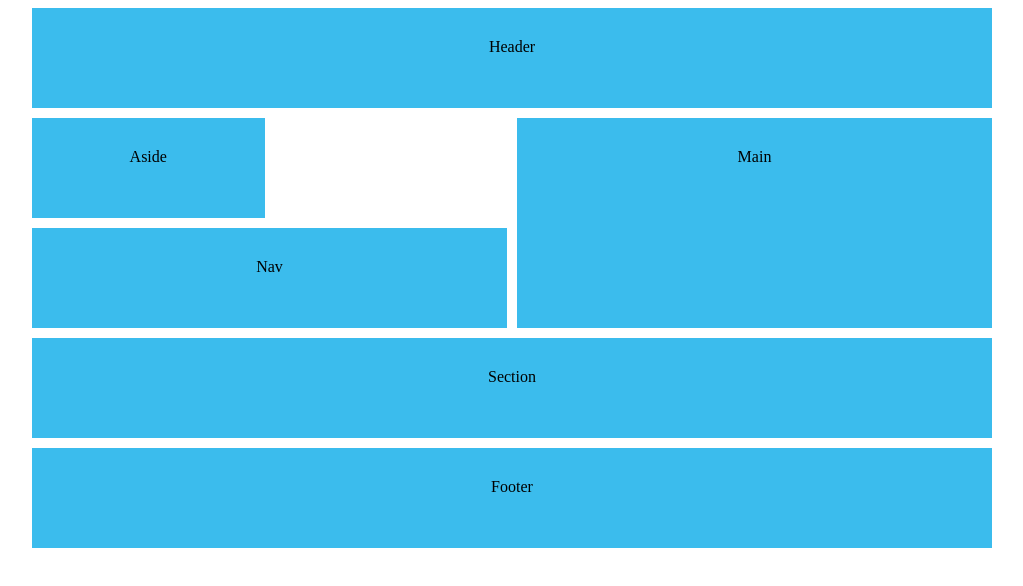
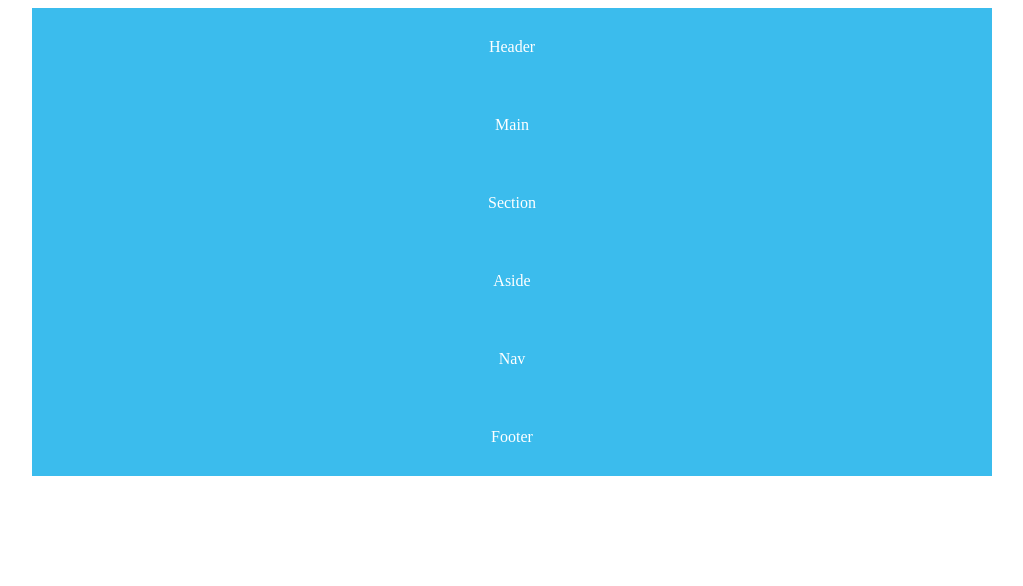
Before and after one commit to mytute/css-test, a plain HTML site: page index.html in a window 1280 px wide. Shown: the whole page, without its empty margins (128-1151 px from the left). Drawn offline with Linux system fonts and the light colour scheme.

Commit message:
add test

```diff
--- a/index.html
+++ b/index.html
@@ -7,45 +7,18 @@
 			color: #fff;
 			font-family: 'Nunito Semibold';
 			text-align: center;
-            color: black;
 		}
 		#content{
 			max-width: 960px;
 			margin: 0 auto;
-            display: grid;
-            grid-template-columns: repeat(4,1fr);
-            grid-auto-rows: minmax(100px, auto);
-            grid-gap:10px;
-            grid-template-areas:
-            "header header header header"
-            "aside . main main"
-            "nav nav main main"
-            "section section section section"
-            "myGridArea myGridArea myGridArea myGridArea"
+
 		}
 		#content > * {
 			background: #3bbced;
 			padding: 30px;
         }
 
-        header{
-            grid-area: header;
-        }
-        main{
-            grid-area: main;
-        }
-        aside{
-            grid-area: aside;
-        }
-        nav{
-            grid-area: nav;
-        }
-        section{
-            grid-area: section;
-        }
-        footer{
-            grid-area: myGridArea;
-        }
+
 
 	</style>
 </head>
```
